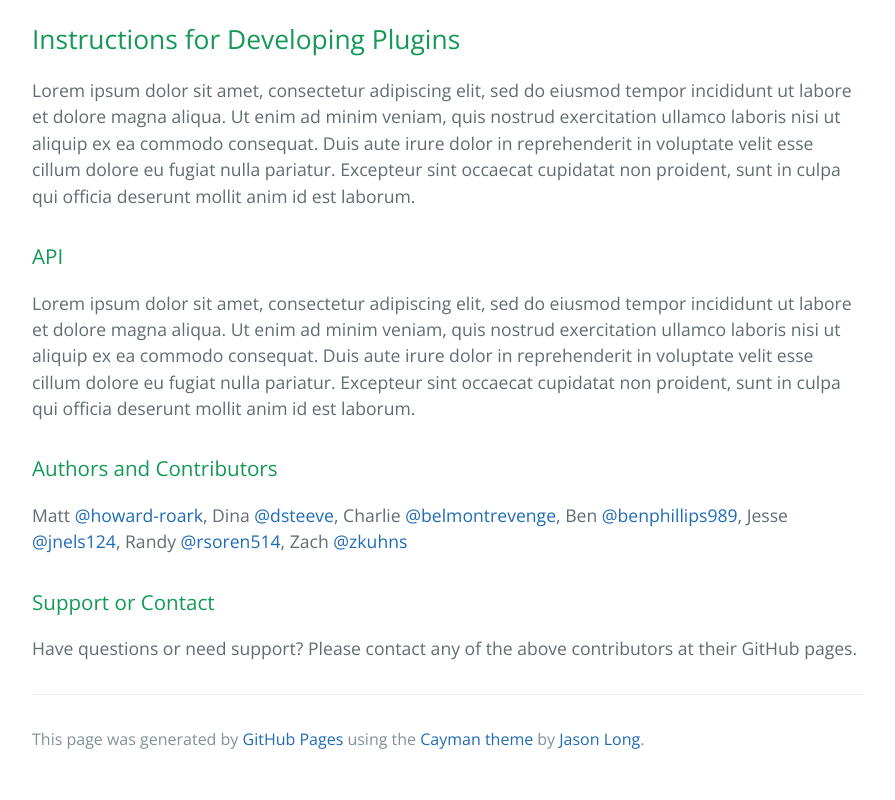
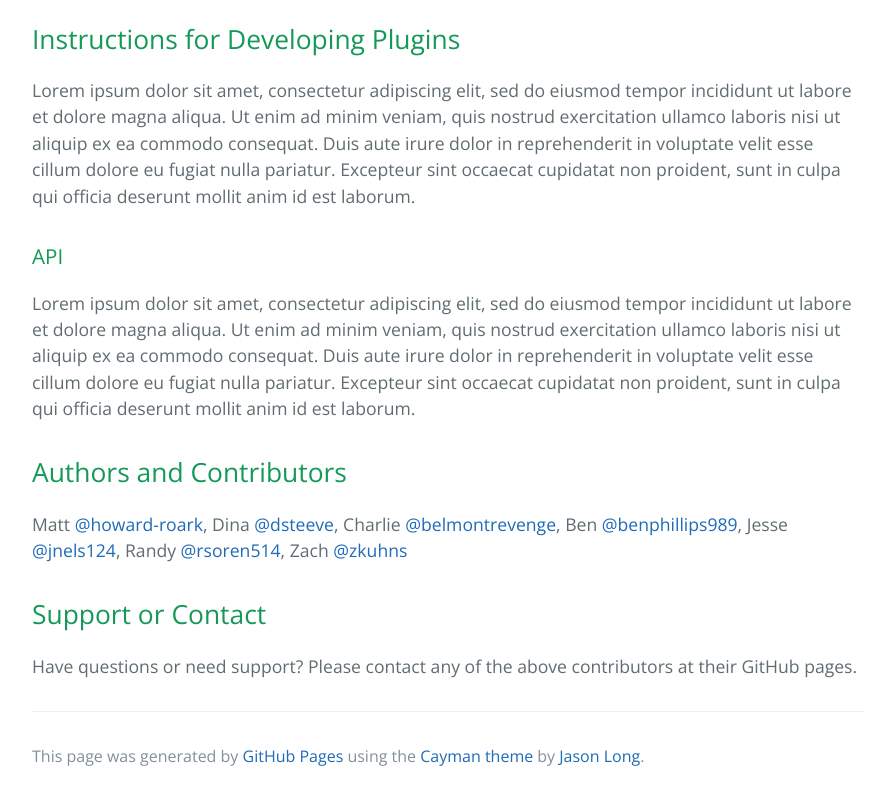
Before and after one commit to RECCE7/recce7.github.io, a plain HTML site: page index.html in a window 1280 px wide. Shown: the part 1666-2466 px from the top of the page, without its empty margins (192-1087 px from the left). Drawn offline with nearby package versions, Linux system fonts and the light colour scheme.

Commit message:
Replace master branch with page content via GitHub

```diff
--- a/index.html
+++ b/index.html
@@ -59,14 +59,14 @@
 
 <p>Lorem ipsum dolor sit amet, consectetur adipiscing elit, sed do eiusmod tempor incididunt ut labore et dolore magna aliqua. Ut enim ad minim veniam, quis nostrud exercitation ullamco laboris nisi ut aliquip ex ea commodo consequat. Duis aute irure dolor in reprehenderit in voluptate velit esse cillum dolore eu fugiat nulla pariatur. Excepteur sint occaecat cupidatat non proident, sunt in culpa qui officia deserunt mollit anim id est laborum.</p>
 
-<h3>
-<a id="authors-and-contributors" class="anchor" href="#authors-and-contributors" aria-hidden="true"><span aria-hidden="true" class="octicon octicon-link"></span></a>Authors and Contributors</h3>
+<h2>
+<a id="authors-and-contributors" class="anchor" href="#authors-and-contributors" aria-hidden="true"><span aria-hidden="true" class="octicon octicon-link"></span></a>Authors and Contributors</h2>
 
 <p>Matt <a href="https://github.com/howard-roark" class="user-mention">@howard-roark</a>, Dina <a href="https://github.com/dsteeve" class="user-mention">@dsteeve</a>, Charlie <a href="https://github.com/belmontrevenge" class="user-mention">@belmontrevenge</a>, Ben <a href="https://github.com/benphillips989" class="user-mention">@benphillips989</a>, Jesse <a href="https://github.com/jnels124" class="user-mention">@jnels124</a>, Randy  <a href="https://github.com/rsoren514" class="user-mention">@rsoren514</a>, Zach
 <a href="https://github.com/zkuhns" class="user-mention">@zkuhns</a></p>
 
-<h3>
-<a id="support-or-contact" class="anchor" href="#support-or-contact" aria-hidden="true"><span aria-hidden="true" class="octicon octicon-link"></span></a>Support or Contact</h3>
+<h2>
+<a id="support-or-contact" class="anchor" href="#support-or-contact" aria-hidden="true"><span aria-hidden="true" class="octicon octicon-link"></span></a>Support or Contact</h2>
 
 <p>Have questions or need support? Please contact any of the above contributors at their GitHub pages.</p>
 
```
Also changed, not shown: params.json (+1 -1 lines).
